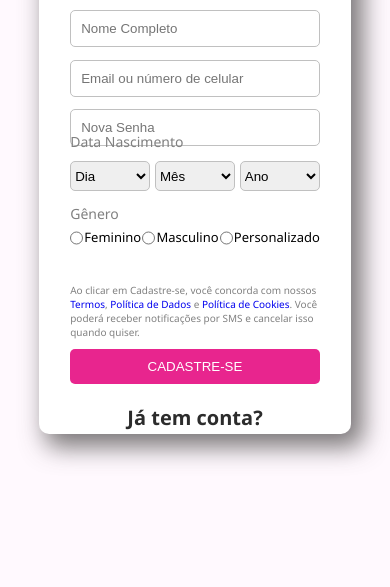
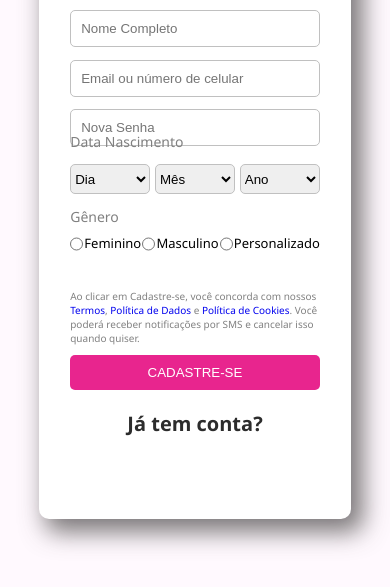
Before and after one commit to mkhamatsu/orkut-project, a plain HTML site: page register.html in a window 390 px wide. Shown: the part 217-804 px from the top of the page. Drawn offline with Linux system fonts and the light colour scheme.

Commit message:
orkut: corrigindo responsividade da page de cadastro

```diff
--- a/styles/register/register-responsive.css
+++ b/styles/register/register-responsive.css
@@ -21,13 +21,13 @@
 @media (max-width:420px) {
     .container {
         margin-top: 50px;
-        height: 60vh;
+        height: 70vh;
     }
     .register__select__radio {
         margin-top: 2px;
     }
     .register__select {
         font-size: 13px;
-        margin-top: 5px;
+        margin-top: 8px;
     }
 }
```
